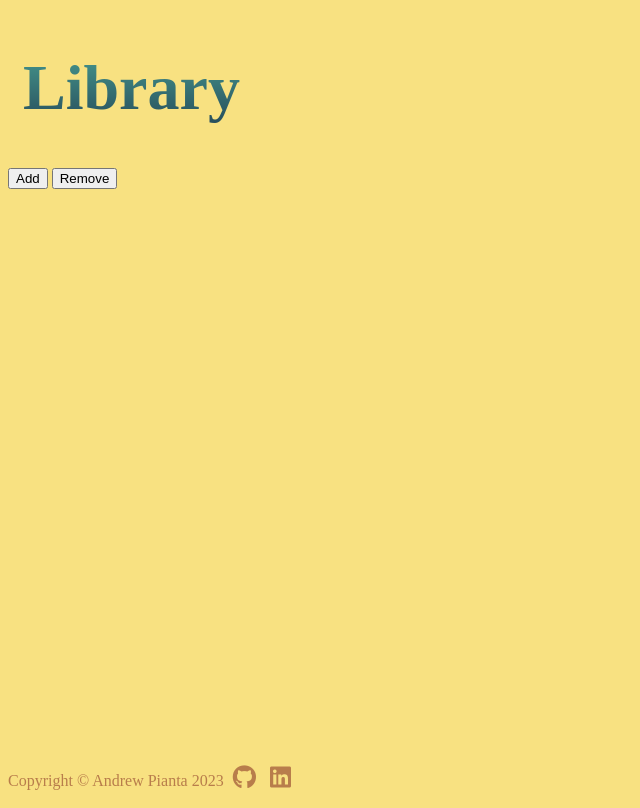
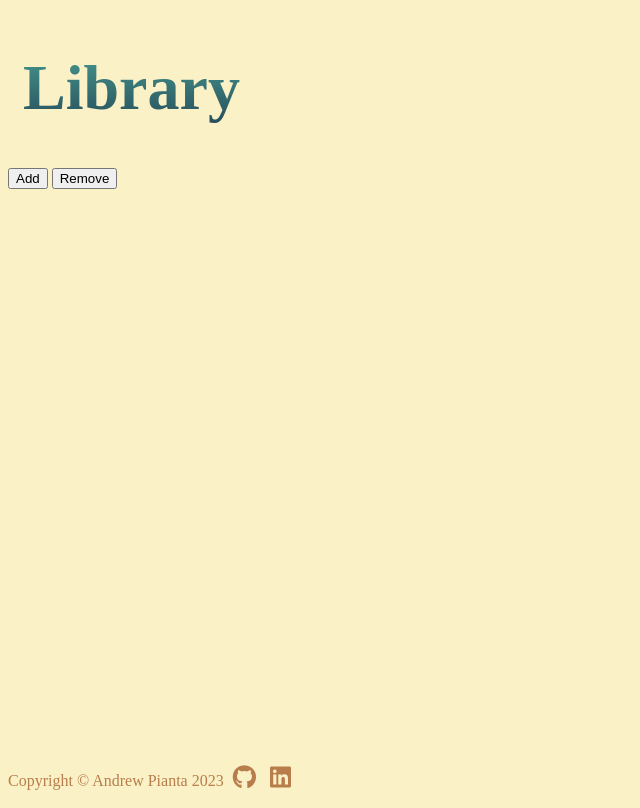
Before and after one commit to apianta/library-app, a plain HTML site: page index.html in a window 1280 px wide. Shown: the whole page, without its empty margins (0-640 px from the left). Drawn offline with Linux system fonts and the light colour scheme.

Commit message:
Change background color

```diff
--- a/style.css
+++ b/style.css
@@ -3,7 +3,7 @@
 	--black: #333333;
 	--white: #f5f5f5;
 	--dark-brown: #523a34;
-	--yellow: #f8e181;
+	--yellow: #fbf1c7;
 }
 
 html,
```
